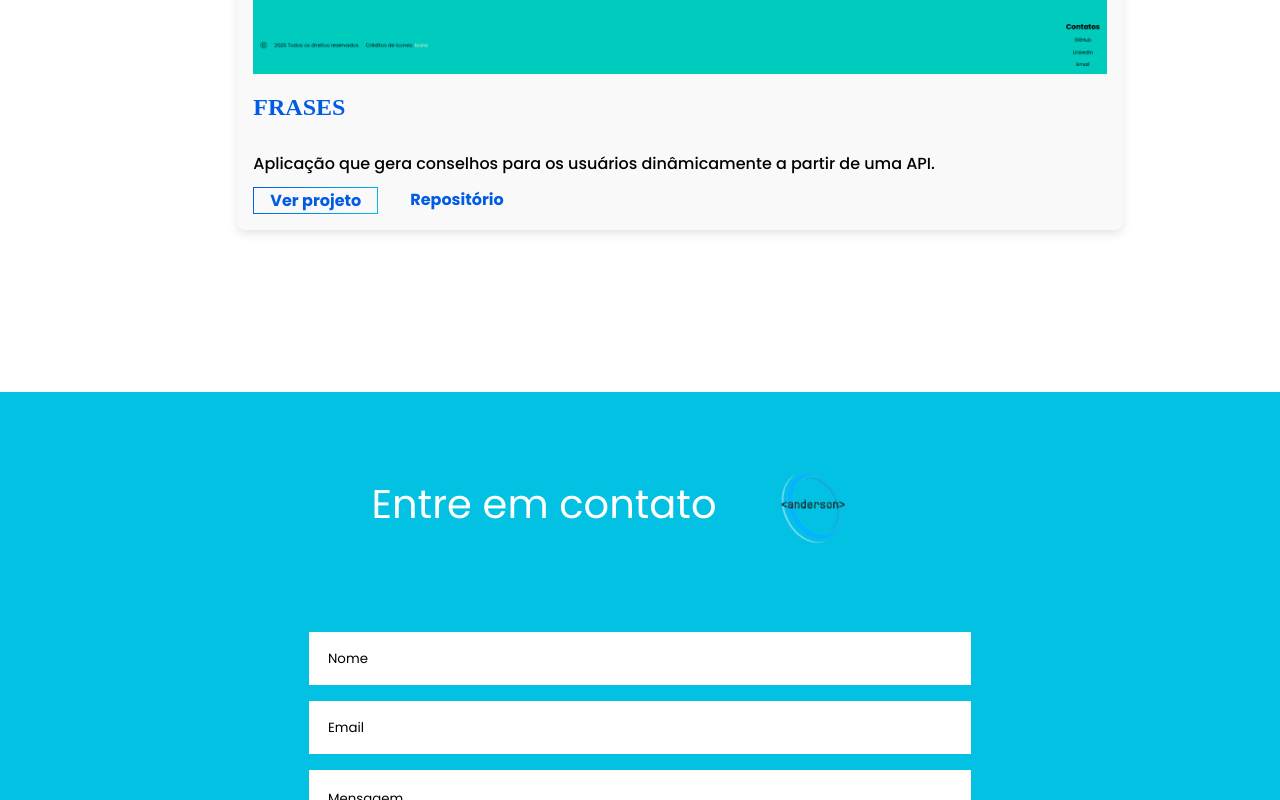
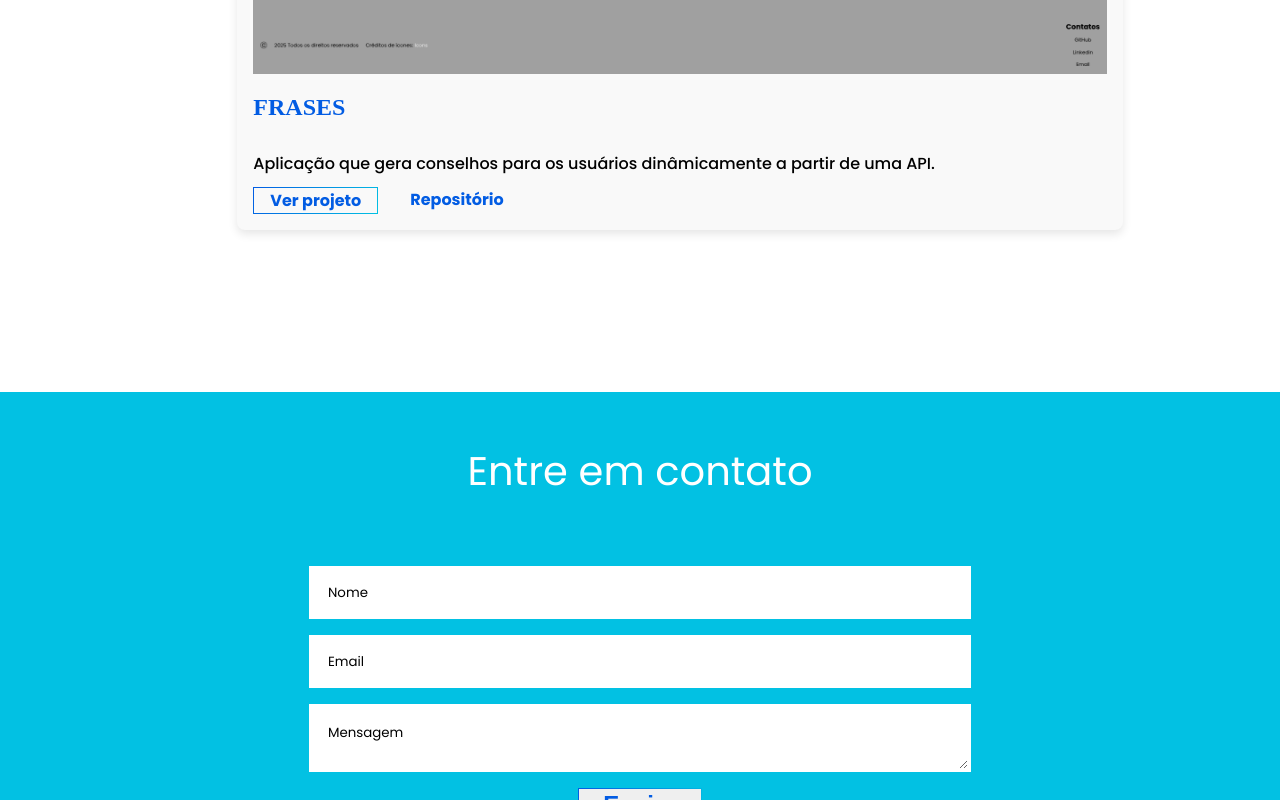
Before and after one commit to anderson-gpc/portfolio, a React (Create React App) app: page / in a window 1280 px wide. Shown: the part 2008-2808 px from the top of the page. Built offline with nearby package versions, Linux system fonts and the light colour scheme; a web font is replaced by a local one.

Commit message:
style: :lipstick: atualizando as cores

```diff
--- a/src/components/About/index.js
+++ b/src/components/About/index.js
@@ -104,6 +104,7 @@ function About({ aboutRef, projectRef }) {
           $larguraMobile="auto"
           src={perfil}
           alt="Foto de Anderson Gabriel"
+          $filter="none"
         />
         <AboutDescription>
           <SubTitulo>Sobre mim</SubTitulo>
--- a/src/components/Contatos/index.js
+++ b/src/components/Contatos/index.js
@@ -1,8 +1,6 @@
 import styled from "styled-components";
 import { motion } from "framer-motion";
 
-import logo from "../../assets/icons/logo.png";
-import { Image } from "../Image";
 import { Button } from "../Button";
 import { Apresentacao } from "../Apresentacao";
 import Formulario from "../Formulario";
@@ -40,15 +38,6 @@ function Contato({ headerRef }) {
     >
       <Division>
         <Apresentacao $fontColor="white">Entre em contato</Apresentacao>
-        <Image
-          src={logo}
-          $altura="12rem"
-          $largura="12rem"
-          $alturaMobile="12rem"
-          $larguraMobile="12rem"
-          $alturaMobileMenor="10rem"
-          $larguraMobileMenor="10rem"
-        />
       </Division>
       <Formulario />
       <Button
--- a/src/components/Image/index.js
+++ b/src/components/Image/index.js
@@ -3,6 +3,7 @@ import styled from "styled-components";
 export const Image = styled.img`
   height: ${(props) => props.$altura || "auto"};
   width: ${(props) => props.$largura || "auto"};
+  filter: ${(props) => props.$filter || "grayscale(100%)"};
 
   @media (max-width: 720px) {
     height: ${(props) => props.$alturaMobile || "auto"};
--- a/src/components/Projetos/index.js
+++ b/src/components/Projetos/index.js
@@ -42,6 +42,7 @@ const ProjetosLista = styled.ul`
 `;
 
 const ProjetoItem = styled(motion.li)`
+  cursor: pointer;
   position: relative;
   top: 40%;
   display: flex;
@@ -95,7 +96,7 @@ function Projetos({ projectRef }) {
     elementosRef.current.forEach((el) => observer.observe(el));
 
     return () => observer.disconnect();
-  }, [projetos, visiveis]);
+  });
 
   return (
     <ProjetosContainer ref={projectRef}>
```
